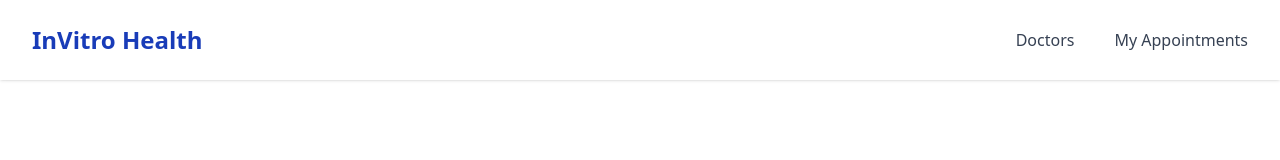
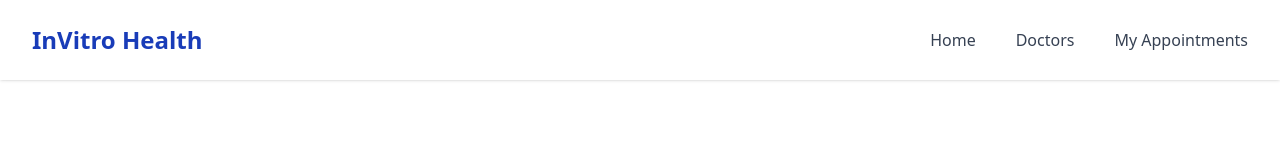
Before and after one commit to AdhamMuhammad/invitro-doctor-booking, a React (Vite) app: page / in a window 1280 px wide. Shown: the top 160 px of the page. Built offline with nearby package versions, Linux system fonts and the light colour scheme.

Commit message:
add button in navbar

```diff
--- a/components/Landing/Navbar.jsx
+++ b/components/Landing/Navbar.jsx
@@ -14,6 +14,14 @@ const Navbar = () => {
         </a>
 
         <ul className="hidden md:flex md:items-center md:space-x-10">
+          <li>
+            <a
+              href="#doctors"
+              className="text-gray-700 hover:text-blue-600 font-medium transition-colors"
+            >
+              Home
+            </a>
+          </li>
           <li>
             <a
               href="#doctors"
```
